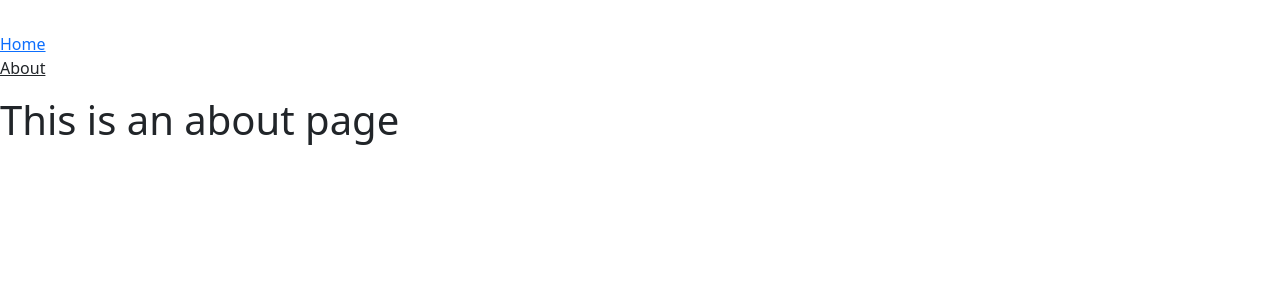
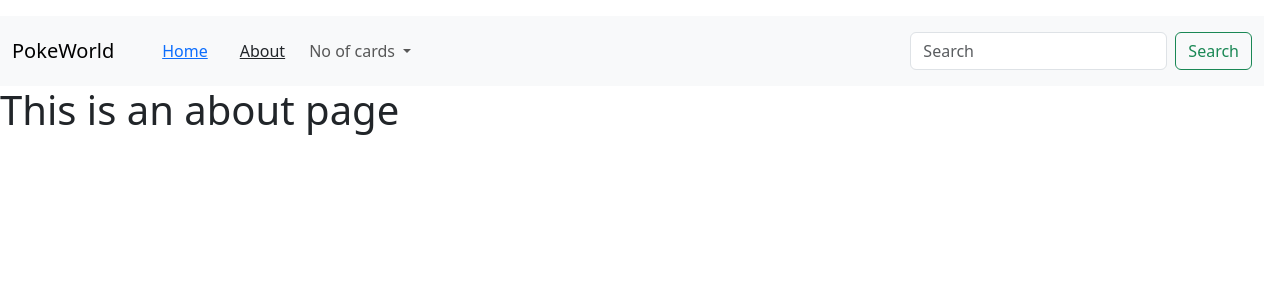
Before and after one commit to avijitroy89/pokeworld, a Vue app: page /about in a window 1280 px wide. Shown: the top 300 px of the page. Built offline with nearby package versions, Linux system fonts and the light colour scheme.

Commit message:
added navbar with search textbox

```diff
--- a/src/App.vue
+++ b/src/App.vue
@@ -4,14 +4,40 @@
 
 <template>
   <header>
-
-    <div>
-
-      <nav>
-        <RouterLink to="/">Home</RouterLink>
-        <RouterLink to="/about">About</RouterLink>
-      </nav>
-    </div>
+    <nav class="navbar navbar-expand-lg bg-body-tertiary">
+      <div class="container-fluid">
+        <a class="navbar-brand" href="#">PokeWorld</a>
+        <button class="navbar-toggler" type="button" data-bs-toggle="collapse" data-bs-target="#navbarSupportedContent"
+          aria-controls="navbarSupportedContent" aria-expanded="false" aria-label="Toggle navigation">
+          <span class="navbar-toggler-icon"></span>
+        </button>
+        <div class="collapse navbar-collapse" id="navbarSupportedContent">
+          <ul class="navbar-nav me-auto mb-2 mb-lg-0">
+            <li class="nav-item">
+              <RouterLink to="/">Home</RouterLink>
+            </li>
+            <li class="nav-item">
+              <RouterLink to="/about">About</RouterLink>
+            </li>
+            <li class="nav-item dropdown">
+              <a class="nav-link dropdown-toggle" href="#" role="button" data-bs-toggle="dropdown"
+                aria-expanded="false">
+                No of cards
+              </a>
+              <ul class="dropdown-menu">
+                <li><a class="dropdown-item" href="#">10</a></li>
+                <li><a class="dropdown-item" href="#">20</a></li>
+                <li><a class="dropdown-item" href="#">50</a></li>
+              </ul>
+            </li>
+          </ul>
+          <form class="d-flex" role="search">
+            <input class="form-control me-2" type="search" placeholder="Search" aria-label="Search">
+            <button class="btn btn-outline-success" type="submit">Search</button>
+          </form>
+        </div>
+      </div>
+    </nav>
   </header>
 
   <RouterView />
--- a/src/views/HomeView.vue
+++ b/src/views/HomeView.vue
@@ -1,5 +1,6 @@
 <script setup>
 
+import ItemCard from '@/components/ItemCard.vue'
 import { usePokemonStore } from '@/stores/pokemon'
 import { onMounted, ref } from 'vue';
 
@@ -14,6 +15,28 @@
 
 </script>
 
+
 <template>
-  <div></div>
+  <div class="container">
+    <div class="row gy-4">
+      <div class="col-3">
+        <ItemCard />
+      </div>
+      <div class="col-3">
+        <ItemCard />
+      </div>
+      <div class="col-3">
+        <ItemCard />
+      </div>
+      <div class="col-3">
+        <ItemCard />
+      </div>
+      <div class="col-3">
+        <ItemCard />
+      </div>
+    </div>
+    <div class="row">
+
+    </div>
+  </div>
 </template>
```
